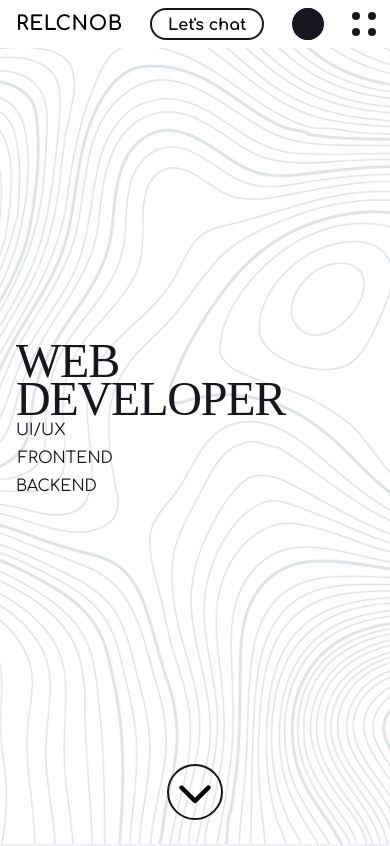
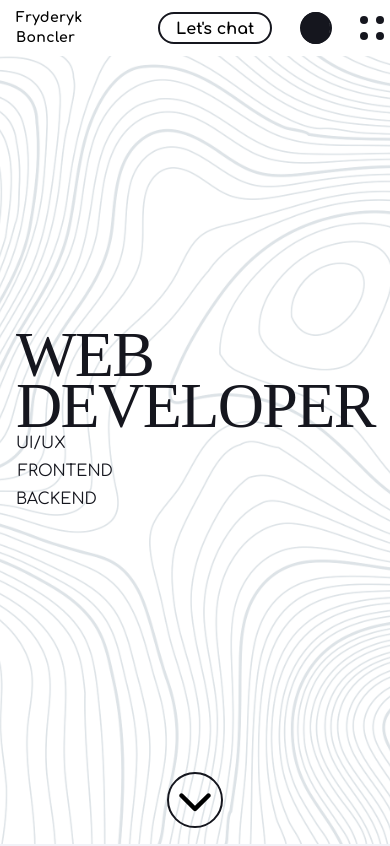
Before and after one commit to relcnob/portfolio-2024, a Next.js app: page / in a window 390 px wide. Shown: the top 846 px of the page. Built offline with nearby package versions, Linux system fonts and the light colour scheme.

Commit message:
fix: name

```diff
--- a/src/app/components/ui-elements/header/header.tsx
+++ b/src/app/components/ui-elements/header/header.tsx
@@ -20,12 +20,12 @@ const Header = ({ isHome }: Props): JSX.Element => {
       >
         <Link
           href="/"
-          className={`font-sans text-xl font-bold tracking-wide flex flex-row group`}
+          className={`font-sans text-sm md:text-xl font-bold tracking-wide flex flex-row group`}
         >
           <p
             className={`transition duration-300 ease-in-out group-hover:text-primary-200 group-hover:dark:text-primary-100`}
           >
-            RELCNOB
+            Fryderyk Boncler
           </p>
           <p
             className={`ml-4 opacity-0 transition duration-300 ease-in-out group-hover:opacity-100 group-hover:text-primary-200 group-hover:dark:text-primary-100 group-hover:translate-x-[-0.5rem]`}
--- a/src/app/components/ui-elements/hero/Hero.tsx
+++ b/src/app/components/ui-elements/hero/Hero.tsx
@@ -13,12 +13,12 @@ const Hero = ({ onClick }: HeroProps): JSX.Element => {
       <div className={`flex flex-row flex-wrap gap-0`}>
         <div className={`flex flex-col gap-0`}>
           <h1
-            className={`font-serif font-light text-[3rem] md:text-[7rem] xl:text-[12rem] m-0 leading-[0.8] text-secondary-200 dark:text-primary-white tracking-tight`}
+            className={`font-serif font-light text-[4rem] md:text-[7rem] xl:text-[12rem] m-0 mr-2 leading-[0.8] text-secondary-200 dark:text-primary-white tracking-tight`}
           >
             WEB
           </h1>
           <h1
-            className={`font-serif font-normal text-[3rem] md:text-[7rem] xl:text-[12rem] font-bold m-0 leading-[0.8] text-secondary-200 dark:text-primary-white tracking-tight`}
+            className={`font-serif font-normal text-[4rem] md:text-[7rem] xl:text-[12rem] font-bold m-0 mr-2 leading-[0.8] text-secondary-200 dark:text-primary-white tracking-tight`}
           >
             DEVELOPER
           </h1>
@@ -29,12 +29,16 @@ const Hero = ({ onClick }: HeroProps): JSX.Element => {
           <p className={`md:leading-none`}>BACKEND</p>
         </div>
       </div>
-      <span
-        onClick={onClick}
-        className={`text-4xl absolute bottom-6 2xl:bottom-32 left-1/2 translate-x-[-50%] cursor-pointer border-2 border-secondary-200 dark:border-white rounded-full p-2 transition duration-300 hover:bg-secondary-200 dark:hover:bg-white dark:hover:text-secondary-200 hover:text-white dark:text-white`}
+      <div
+        className={`flex flex-col bottom-4 absolute 2xl:bottom-24 left-1/2 translate-x-[-50%] items-center gap-4`}
       >
-        <FaChevronDown />
-      </span>
+        <span
+          onClick={onClick}
+          className={`text-4xl w-fit cursor-pointer border-2 border-secondary-200 dark:border-white rounded-full p-2 transition duration-300 hover:bg-secondary-200 dark:hover:bg-white dark:hover:text-secondary-200 hover:text-white dark:text-white`}
+        >
+          <FaChevronDown />
+        </span>
+      </div>
     </section>
   );
 };
```
